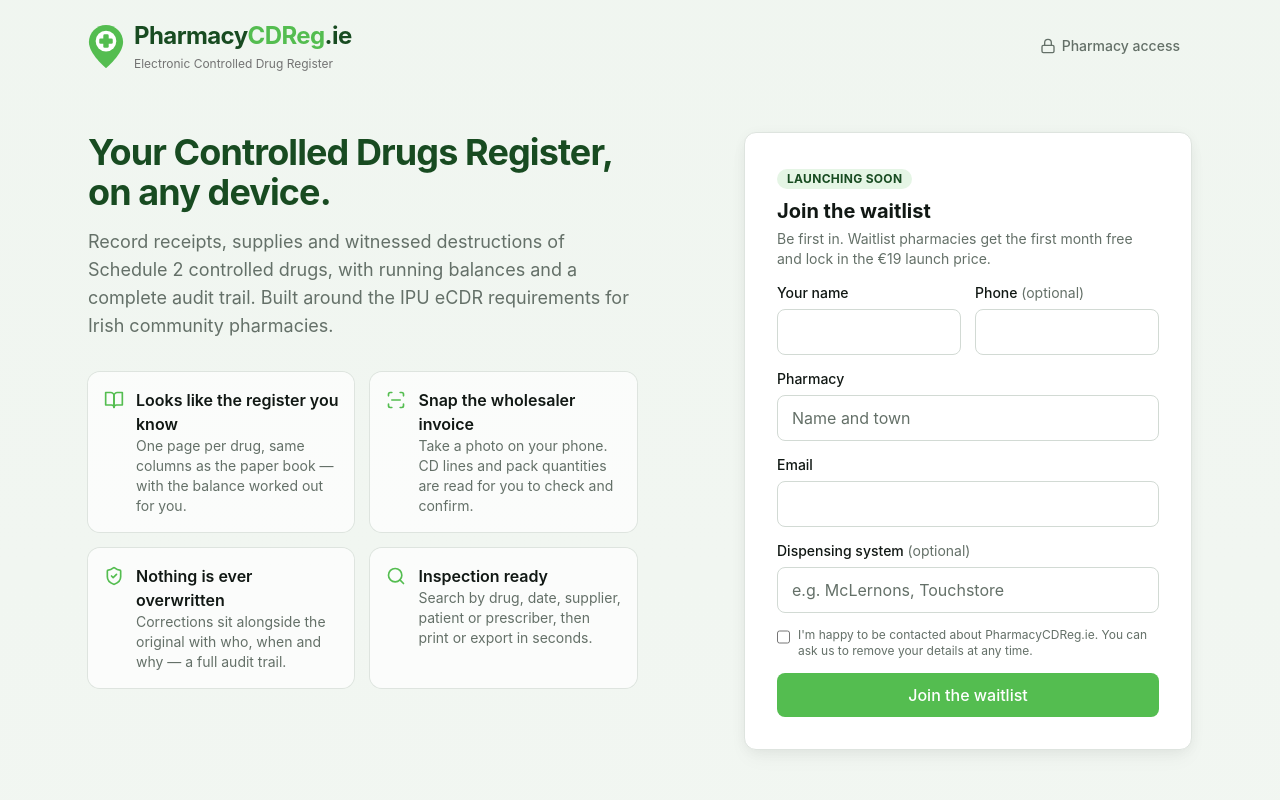
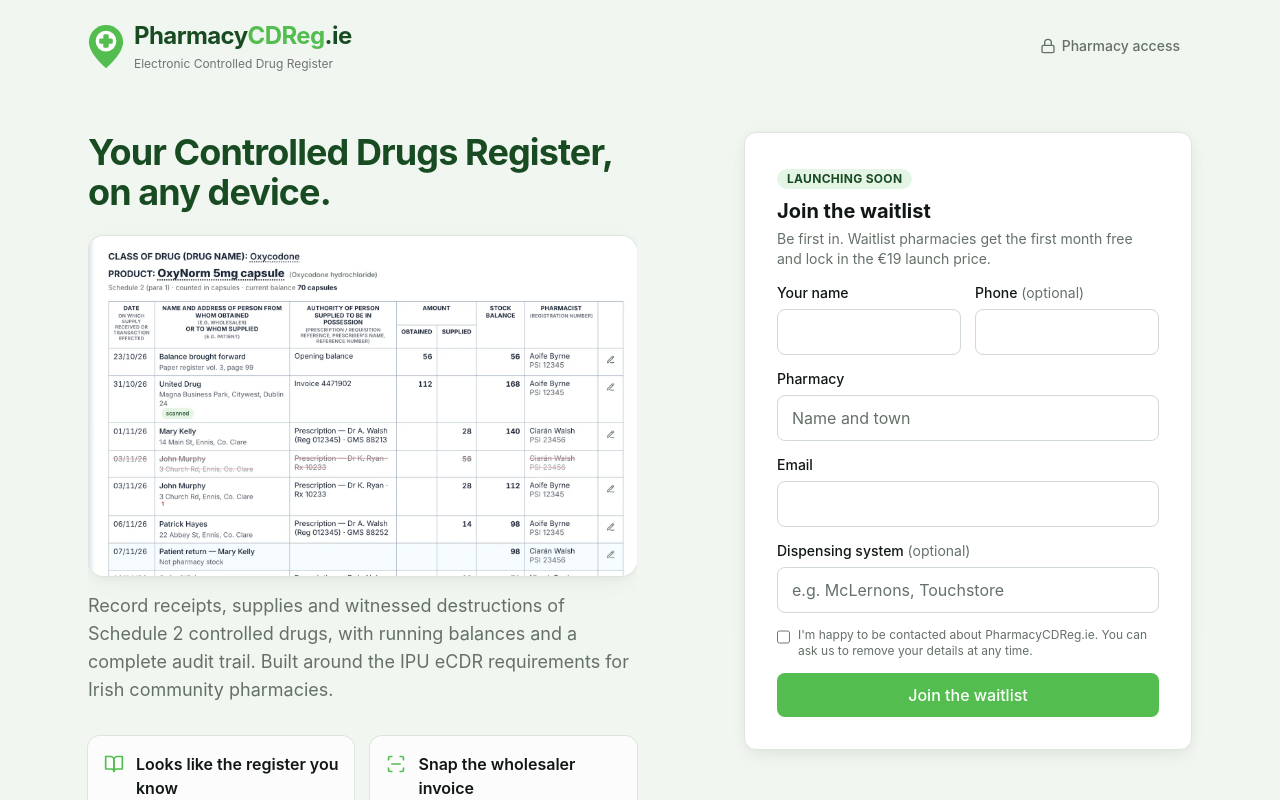
Before and after one commit to jmccluskey1985-netizen/pharmacycdreg, a Next.js app: page / in a window 1280 px wide. Shown: the top 800 px of the page. Built offline with nearby package versions, Linux system fonts and the light colour scheme.

Commit message:
Landing page: real register cover photo, slower turn, and the cover under the main heading
Co-Authored-By: Claude Opus 5.5 <noreply@anthropic.com>
Claude-Session: https://claude.ai/code/session_01Go7b32pAjosKSBce73MqTj

```diff
--- a/src/app/globals.css
+++ b/src/app/globals.css
@@ -95,6 +95,8 @@
   box-shadow: 0 25px 50px -12px rgba(0,0,0,.35);
 }
 .book.open .book-cover { transform: rotateY(-178deg); box-shadow: 0 0 0 rgba(0,0,0,0); pointer-events: none; }
+/* Landing page: a slower, more deliberate turn. */
+.book-slow .book-cover { transition-duration: 2.6s, 2.6s; transition-timing-function: cubic-bezier(.45,.05,.3,1); }
 .book-pages { opacity: 0; transform: scale(.985); transition: opacity .5s .55s, transform .6s .5s; }
 .book.open .book-pages { opacity: 1; transform: none; }
 .page-turn { animation: pageTurn .45s ease-out; }
--- a/src/app/page.tsx
+++ b/src/app/page.tsx
@@ -166,6 +166,9 @@ export default function LandingPage() {
           <h1 className="text-3xl font-bold leading-tight tracking-tight text-brand-dark dark:text-white sm:text-4xl">
             Your Controlled Drugs Register,<br className="hidden sm:block" /> on any device.
           </h1>
+          <div className="mt-6 max-w-xl">
+            <RegisterCoverPreview src="/previews/register-book.webp" alt="A register page laid out like the paper Controlled Drugs Register" delay={1500} />
+          </div>
           <p className="mt-4 max-w-xl text-lg text-muted-foreground">
             Record receipts, supplies and witnessed destructions of Schedule 2 controlled drugs, with running balances and a complete audit trail. Built around the IPU eCDR requirements for Irish community pharmacies.
           </p>
--- a/src/components/register-cover-preview.tsx
+++ b/src/components/register-cover-preview.tsx
@@ -1,14 +1,12 @@
 'use client';
 
 import { useEffect, useRef, useState } from 'react';
-import { LogoMark } from '@/components/logo';
 
 /**
- * Landing page: the cover of a Register of Controlled Drugs (in the familiar paper-register
- * style) that turns open when it scrolls into view, revealing a register page.
- * No regulator's logo is used — PharmacyCDReg.ie is independent.
+ * Landing page: the PharmacyCDReg.ie register cover, which slowly turns open when it scrolls
+ * into view (or is tapped) to reveal a register page underneath.
  */
-export function RegisterCoverPreview({ src, alt }: { src: string; alt: string }) {
+export function RegisterCoverPreview({ src, alt, cover = '/previews/register-cover.webp', delay = 1200 }: { src: string; alt: string; cover?: string; delay?: number }) {
   const ref = useRef<HTMLDivElement>(null);
   const [open, setOpen] = useState(false);
   useEffect(() => {
@@ -16,27 +14,18 @@ export function RegisterCoverPreview({ src, alt }: { src: string; alt: string })
     if (!el) return;
     if (typeof IntersectionObserver === 'undefined') { setOpen(true); return; }
     let t: ReturnType<typeof setTimeout>;
-    const io = new IntersectionObserver(([e]) => { if (e.isIntersecting) { t = setTimeout(() => setOpen(true), 700); io.disconnect(); } }, { threshold: 0.55 });
+    const io = new IntersectionObserver(([e]) => { if (e.isIntersecting) { t = setTimeout(() => setOpen(true), delay); io.disconnect(); } }, { threshold: 0.6 });
     io.observe(el);
     return () => { io.disconnect(); clearTimeout(t); };
-  }, []);
+  }, [delay]);
 
   return (
-    <div ref={ref} className="book-stage" style={{ containerType: 'inline-size' }}>
-      <div className={`book ${open ? 'open' : ''}`}>
-        <button type="button" onClick={() => setOpen(true)} aria-label="Open the register" aria-hidden={open} tabIndex={open ? -1 : 0}
-          className="book-cover flex flex-col overflow-hidden bg-[#eceef0] text-left">
-          <div className="flex flex-1 flex-col justify-end px-[6%] pb-[3%]">
-            <p className="text-right text-[4.3cqw] font-bold uppercase leading-tight tracking-wide text-[#16477a]">Register of Controlled Drugs</p>
-            <p className="mt-[1%] text-right text-[2.25cqw] text-slate-700">for recording the obtaining and supplying of Schedule 2 controlled drugs</p>
-            <p className="mt-[1.5%] text-right text-[1.55cqw] text-slate-700">Includes a <b>Controlled Drugs Witnessed Destruction Record</b> section for recording the destruction of Schedule 2 controlled drugs</p>
-          </div>
-          <div className="h-[2.4%] bg-[#5f93b3]" />
-          <div className="relative flex h-[34%] items-end justify-end bg-gradient-to-br from-[#147aa3] to-[#0e5f86] p-[4%]">
-            <span className="flex items-center gap-2 text-white"><span className="block w-[4.5cqw] min-w-[18px]"><LogoMark size={30} className="h-auto w-full" /></span><span className="text-[2.1cqw] font-semibold">PharmacyCDReg.ie</span></span>
-          </div>
-          <div className="h-[13%] bg-[#eceef0]" />
-          {!open && <span className="absolute bottom-[4%] left-[5%] rounded-full bg-white/90 px-3 py-1 text-xs font-semibold text-[#16477a] shadow">Tap to open</span>}
+    <div ref={ref} className="book-stage">
+      <div className={`book book-slow ${open ? 'open' : ''}`}>
+        <button type="button" onClick={() => setOpen(true)} aria-label="Open the register" aria-hidden={open} tabIndex={open ? -1 : 0} className="book-cover overflow-hidden bg-[#eceef0]">
+          {/* eslint-disable-next-line @next/next/no-img-element */}
+          <img src={cover} alt="Register of Controlled Drugs — PharmacyCDReg.ie" className="h-full w-full object-cover object-bottom" />
+          {!open && <span className="absolute bottom-[5%] left-[4%] rounded-full bg-white/90 px-3 py-1 text-xs font-semibold text-[#16477a] shadow">Tap to open</span>}
         </button>
         <div className="overflow-hidden rounded-2xl bg-card shadow-soft ring-1 ring-border">
           {/* eslint-disable-next-line @next/next/no-img-element */}
```
Also changed, not shown: public/previews/register-cover.webp (added).
